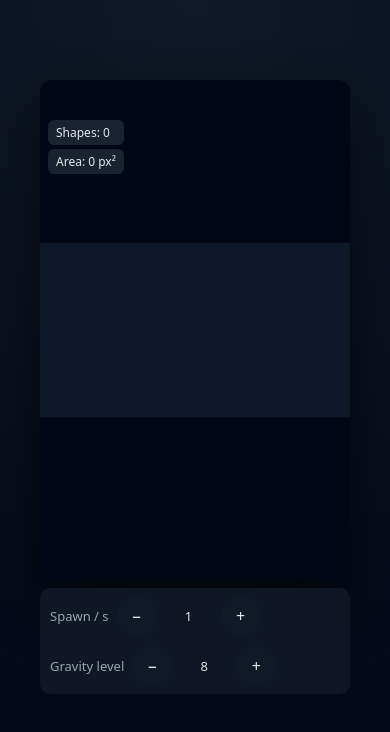
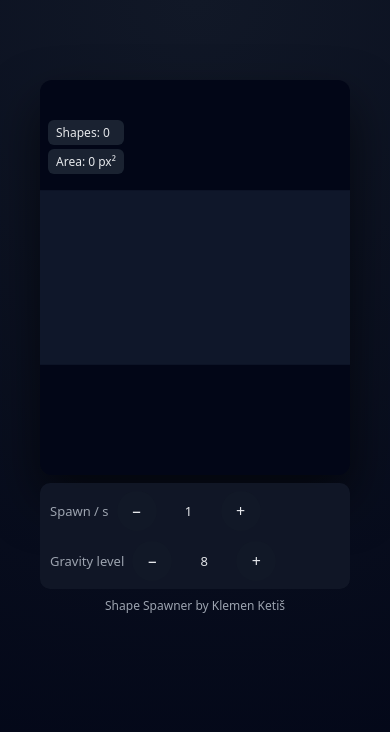
Before and after one commit to KlemenKetiss/ShapeSpawner, a website built with Vite: page index.html in a window 390 px wide. Built offline with nearby package versions, Linux system fonts and the light colour scheme; animation ran at ten frames a second.

Commit message:
Added credits

```diff
--- a/index.html
+++ b/index.html
@@ -30,8 +30,8 @@
           <button class="control-button" id="gravity-plus">+</button>
         </div>
       </div>
+      <footer class="credits">Shape Spawner by Klemen Ketiš</footer>
     </div>
-
     <script type="module" src="./src/main.ts"></script>
   </body>
   </html>
--- a/src/styles.css
+++ b/src/styles.css
@@ -106,6 +106,15 @@ body {
   background: #020617;
 }
 
+.credits {
+  margin-top: auto;
+  align-self: center;
+  justify-self: center;
+  padding-bottom: max(80px, env(safe-area-inset-bottom, 0px));
+  color: #9ca3af;
+  font-size: 12px;
+}
+
 @media (max-width: 600px) {
   #root {
     width: 100vw;
@@ -126,7 +135,11 @@ body {
     justify-content: flex-start;
     align-items: flex-start;
     gap: 10px;
-    padding-top: max(8px, env(safe-area-inset-top, 0px));
+    padding-top: 8px;
+  }
+
+  .credits {
+    padding-bottom: max(80px, env(safe-area-inset-bottom, 0px));
   }
 
   .control-group {
```
